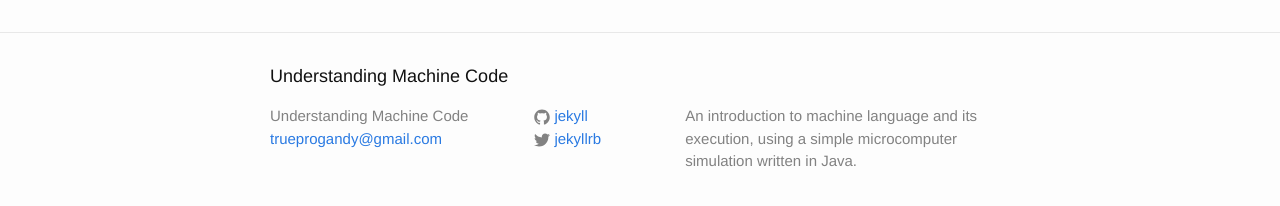
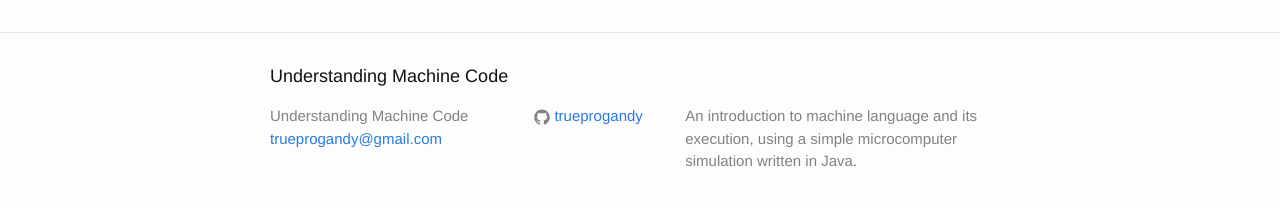
Before and after one commit to trueprog/cpu, a Jekyll site: the page built from index.html, in a window 1280 px wide. Shown: the part 264-470 px from the top of the page. Built offline with Jekyll 4.4.1, drawn with Linux system fonts in a browser that asks for light colours.

Commit message:
Set correct GH user name and removed pointless Twitter

```diff
--- a/_config.yml
+++ b/_config.yml
@@ -13,8 +13,7 @@ description: > # this means to ignore newlines until "baseurl:"
   microcomputer simulation written in Java.
 baseurl: "/cpu" # the subpath of your site, e.g. /blog
 url: "https://trueprogandy.github.io" # the base hostname & protocol for your site
-twitter_username: jekyllrb
-github_username:  jekyll
+github_username:  trueprogandy
 
 # Build settings
 markdown: kramdown
```
